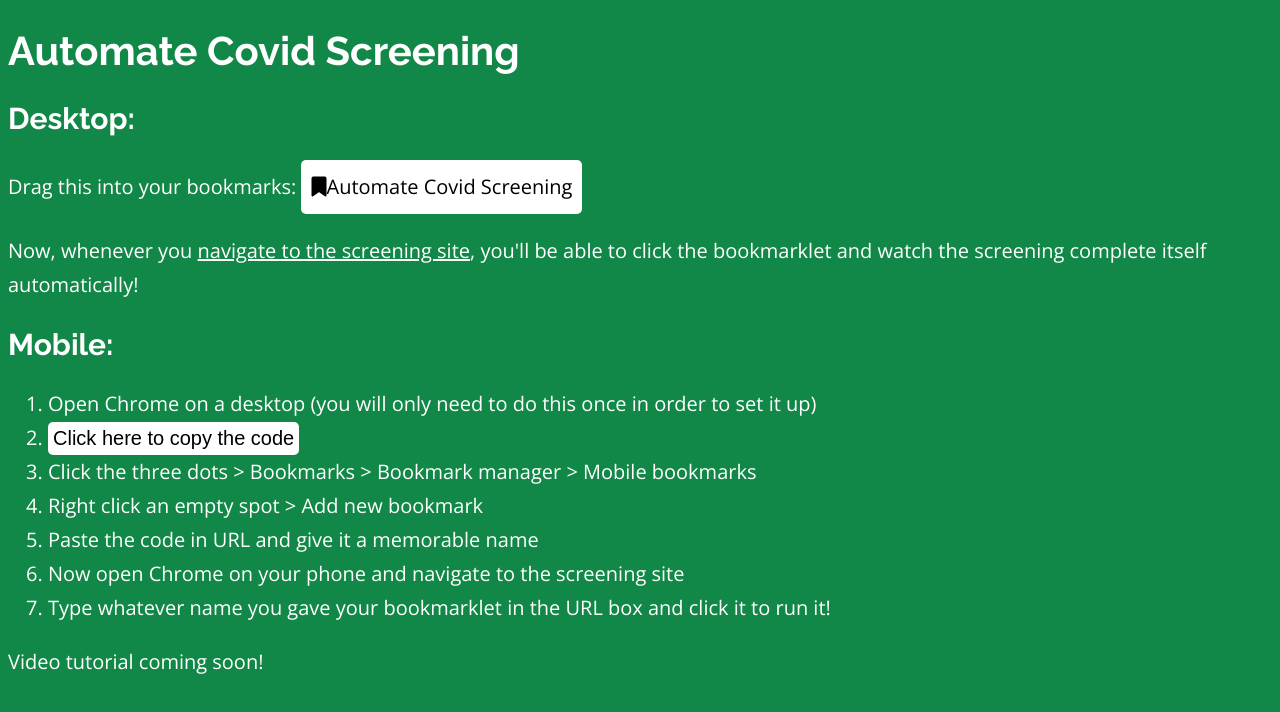
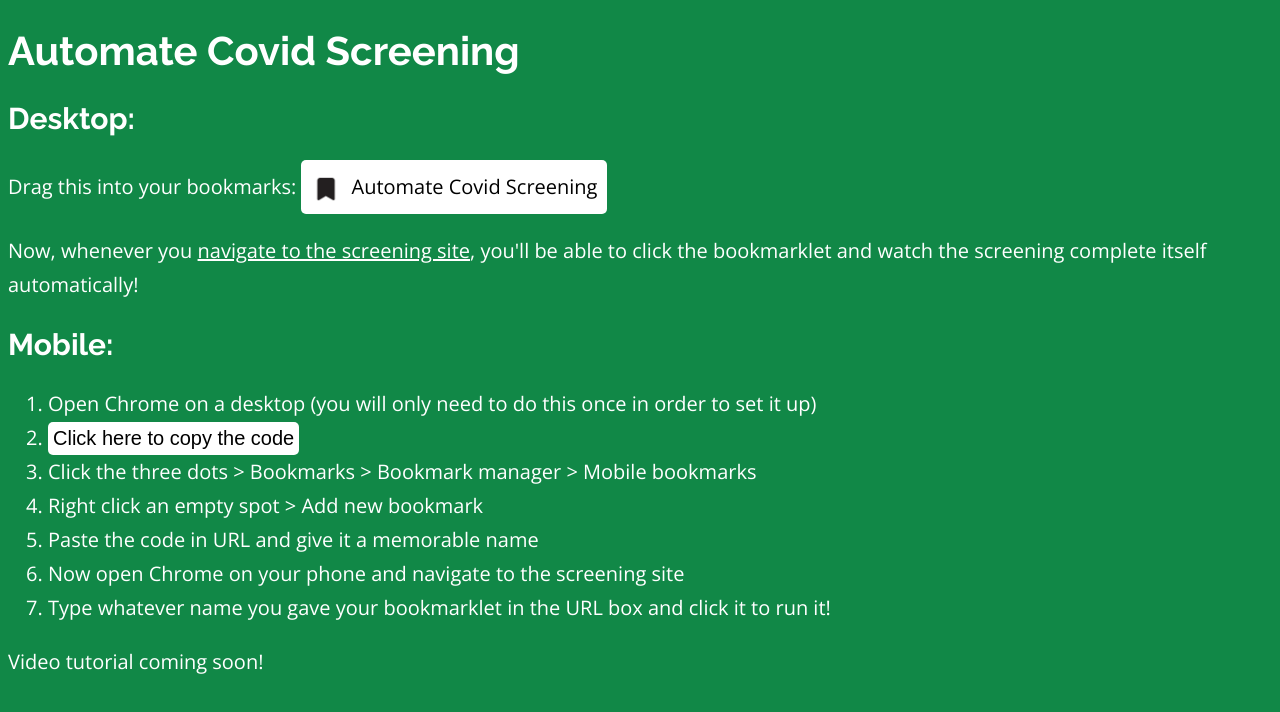
Before and after one commit to paramt/automate-covid-screening, a plain HTML site: page index.html in a window 1280 px wide. Drawn offline with nearby package versions, Linux system fonts and the light colour scheme.

Commit message:
Fix bookmark icon

```diff
--- a/index.html
+++ b/index.html
@@ -8,14 +8,13 @@
 		<link rel="preconnect" href="https://fonts.googleapis.com">
 		<link rel="preconnect" href="https://fonts.gstatic.com" crossorigin>
 		<link href="https://fonts.googleapis.com/css2?family=Open+Sans&family=Raleway:wght@700&display=swap" rel="stylesheet">
-		<script src="https://kit.fontawesome.com/b60a8aab98.js" crossorigin="anonymous"></script>
 		<title>Automate Covid Screening</title>
 	</head>
 	<body>
 		<h1>Automate Covid Screening</h1>
 		<h2>Desktop:</h2>
 		<p>Drag this into your bookmarks:
-			<a class="bookmarklet" href='javascript:(()=> {function click(n){document.getElementsByClassName("button__StyledButton-sc-1hmy6jw-0 ibmPUd")[n].click();}click(0);setTimeout(click, 200, 1);setTimeout(click, 400, 0);setTimeout(click, 600, 0);setTimeout(click, 800, 0);setTimeout(click, 1000, 0);setTimeout(click, 1200, 0);setTimeout(click, 1400, 0);})()'><i class="fa-solid fa-bookmark"></i>Automate Covid Screening</a>
+			<a class="bookmarklet" href='javascript:(()=> {function click(n){document.getElementsByClassName("button__StyledButton-sc-1hmy6jw-0 ibmPUd")[n].click();}click(0);setTimeout(click, 200, 1);setTimeout(click, 400, 0);setTimeout(click, 600, 0);setTimeout(click, 800, 0);setTimeout(click, 1000, 0);setTimeout(click, 1200, 0);setTimeout(click, 1400, 0);})()'><img src="bookmark.png"/>Automate Covid Screening</a>
 		</p>
 		<p>Now, whenever you <a class="link" href="https://covid-19.ontario.ca/school-screening/">navigate to the screening site</a>, you'll be able to click the bookmarklet and watch the screening complete itself automatically!</p>
 
--- a/styles.css
+++ b/styles.css
@@ -17,6 +17,12 @@ p, li {
 	font-family: 'Open Sans', sans-serif;
 	font-size: 20px;
 	line-height: 1.7;
+}
+
+img {
+	vertical-align: middle;
+	height: 30px;
+	padding-right: 10px;
 }
 
 .bookmarklet {
```
Also changed, not shown: bookmark.png (added).
